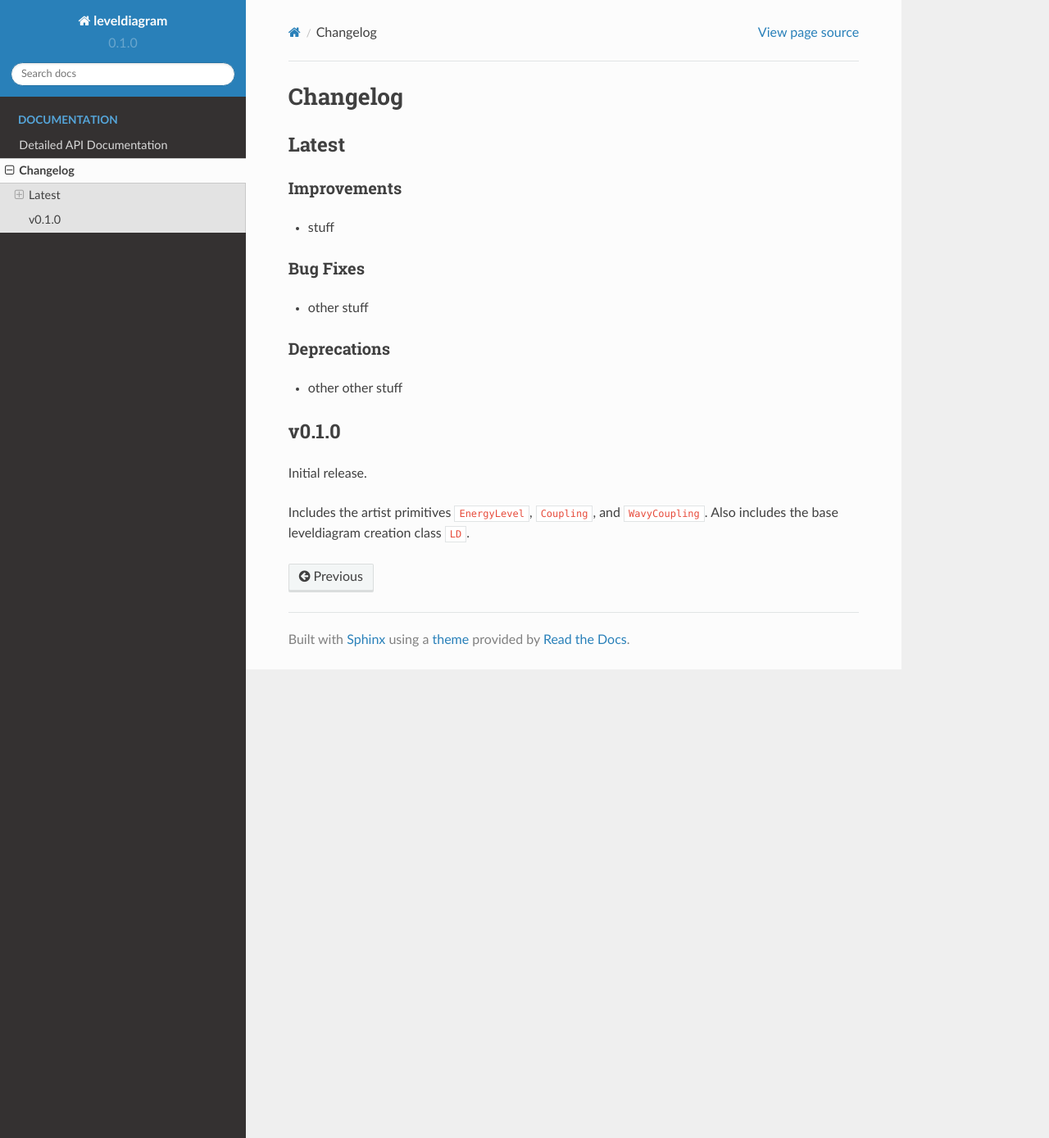
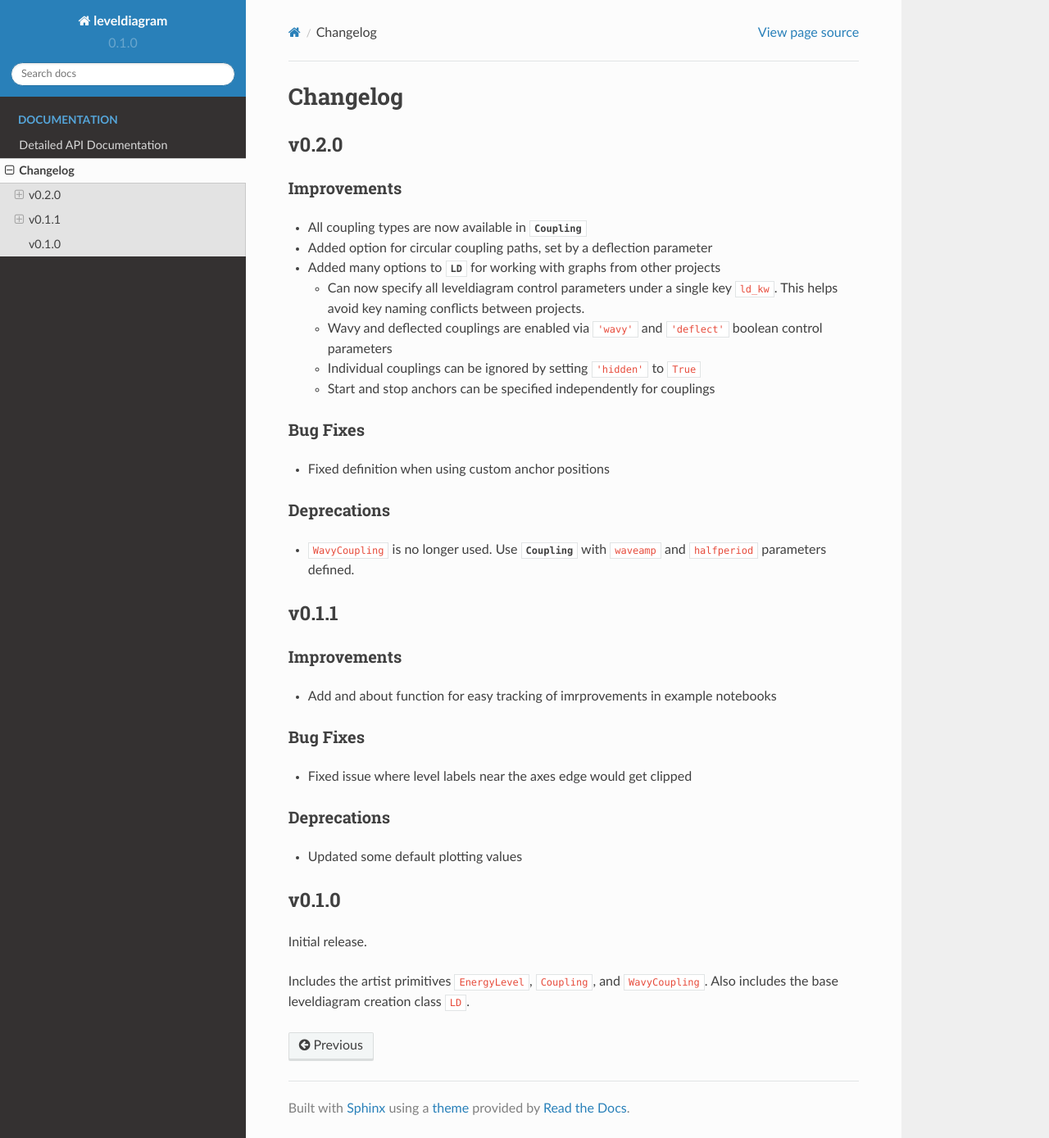
Before and after one commit to dihm/leveldiagram, a Sphinx documentation site: the page built from docs/source/changelog.rst, in a window 1280 px wide and 1389 px high. Shown: the whole window at 82% size. Built offline with Sphinx 7.4.7 and the Read the Docs theme 2.0.0, drawn with Linux system fonts in a browser that asks for light colours; pages that are not in the unit, such as notebooks, are missing from menus.

Commit message:
update the changelog

```diff
--- a/docs/source/changelog.rst
+++ b/docs/source/changelog.rst
@@ -1,23 +1,50 @@
 Changelog
 =========
 
-Latest
+v0.2.0
 ------
 
 Improvements
 ++++++++++++
 
-- stuff
+- All coupling types are now available in :class:`Coupling`
+- Added option for circular coupling paths, set by a deflection parameter
+- Added many options to :class:`LD` for working with graphs from other projects
+
+  - Can now specify all leveldiagram control parameters under a single key `ld_kw`.
+    This helps avoid key naming conflicts between projects.
+  - Wavy and deflected couplings are enabled via `'wavy'` and `'deflect'` boolean control parameters
+  - Individual couplings can be ignored by setting `'hidden'` to `True`
+  - Start and stop anchors can be specified independently for couplings
 
 Bug Fixes
 +++++++++
 
-- other stuff
+- Fixed definition when using custom anchor positions
 
 Deprecations
 ++++++++++++
 
-- other other stuff
+- `WavyCoupling` is no longer used. Use :class:`Coupling` with `waveamp` and `halfperiod` parameters defined.
+
+
+v0.1.1
+------
+
+Improvements
+++++++++++++
+
+- Add and about function for easy tracking of imrprovements in example notebooks
+
+Bug Fixes
++++++++++
+
+- Fixed issue where level labels near the axes edge would get clipped
+
+Deprecations
+++++++++++++
+
+- Updated some default plotting values
 
 v0.1.0
 ------
```
